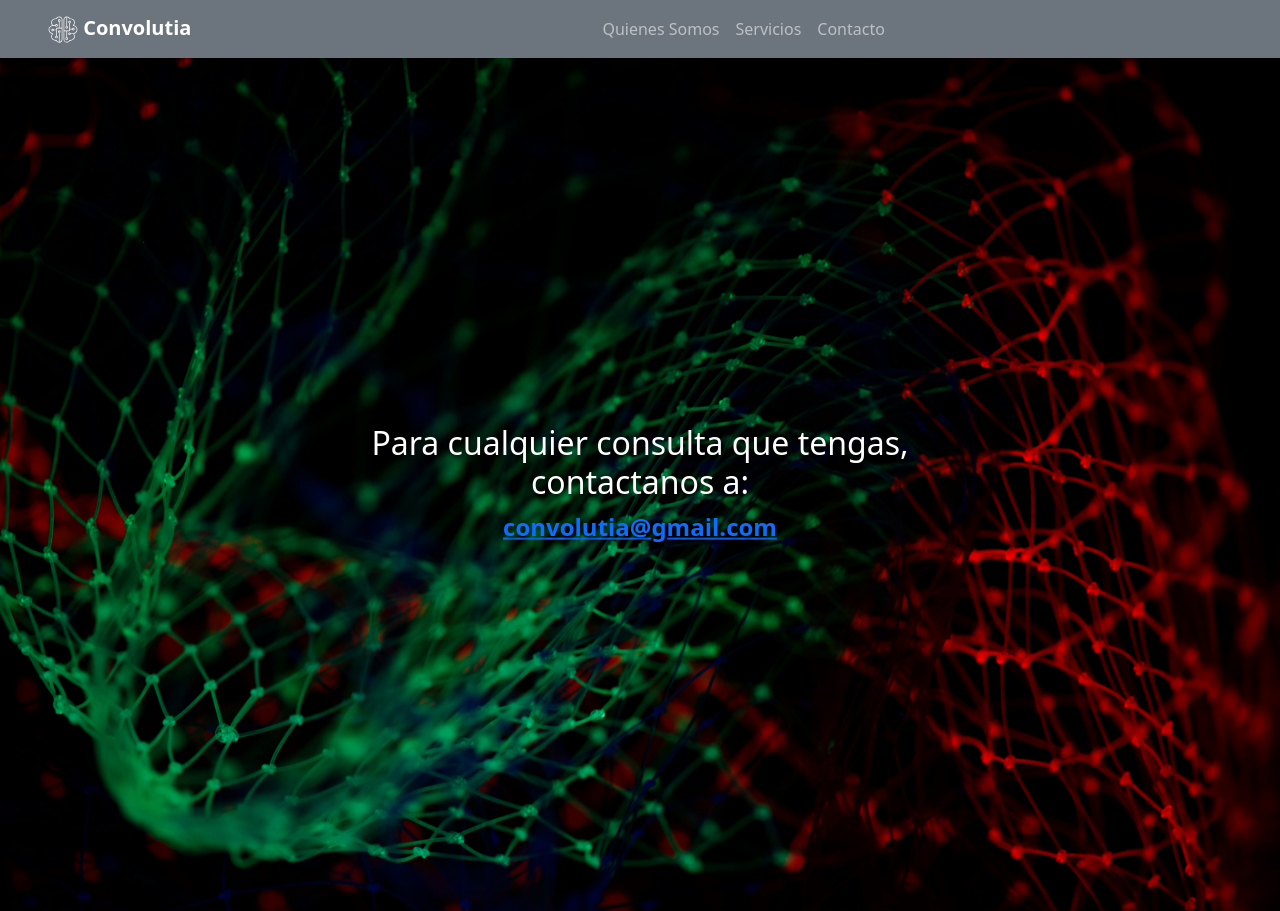
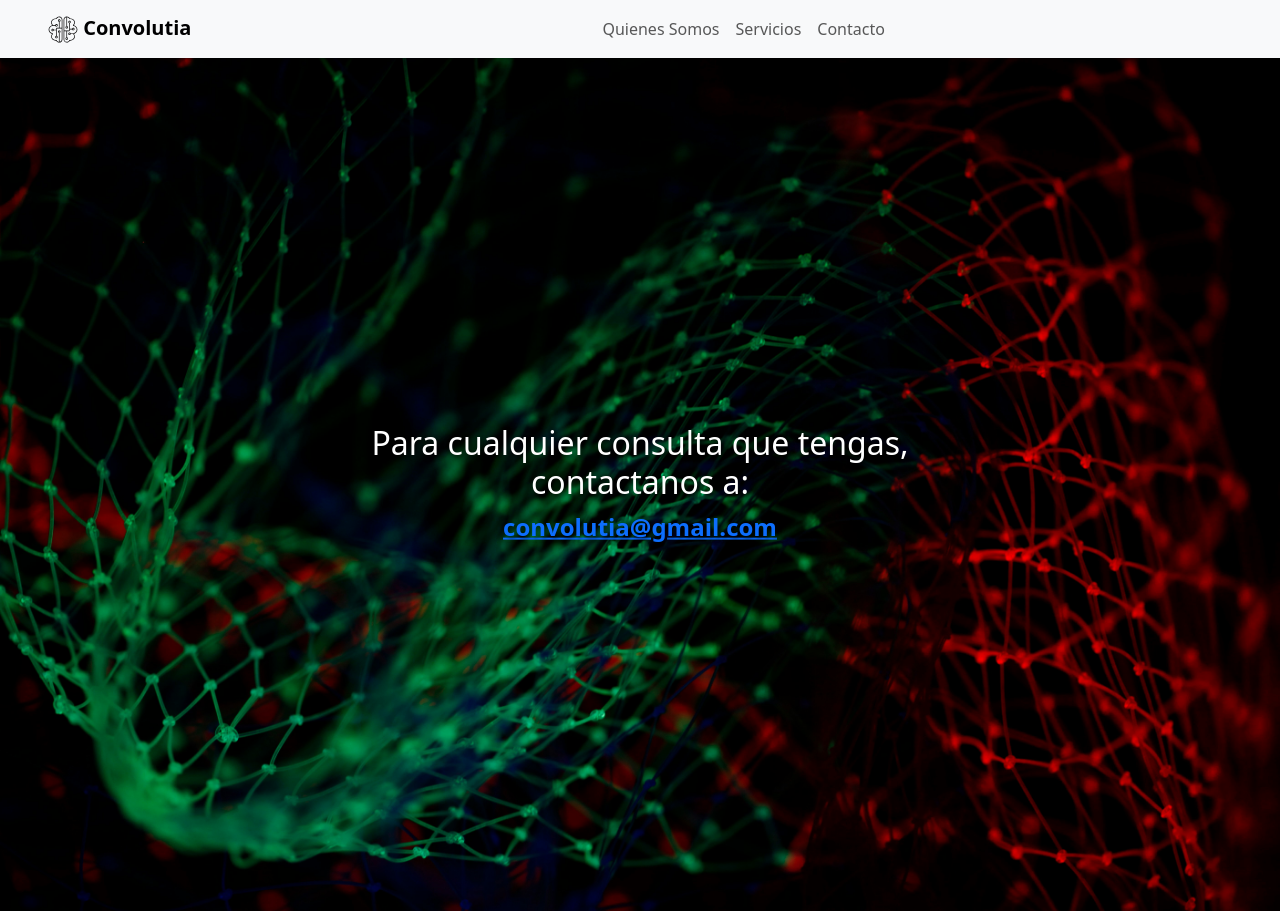
Before and after one commit to diegodiazross/convolutiva, a React (Vite) app: page /contacto in a window 1280 px wide. Built offline with nearby package versions, Linux system fonts and the light colour scheme.

Commit message:
ajuste en navbar

```diff
--- a/src/components/Contacto.module.css
+++ b/src/components/Contacto.module.css
@@ -1,12 +1,12 @@
 .container {
   position: relative;
-
+  display: inline-block;
 }
 .background-image {
- height: auto;
+  position: relative;
 }
 
-.overlay-header{
+.overlay-header {
   position: absolute;
   top: 50%;
   left: 50%;
@@ -16,19 +16,5 @@
   font-weight: bold;
   text-align: center;
   text-shadow: 2px 2px 4px rgba(0, 0, 0, 0.7);
+
 }
-
-/* .container::before {
-  content: "";
-  position: absolute;
-  top: 0px;
-  right: 0px;
-  bottom: 0px;
-  left: 0px;
-  background-image: url("../assets/machine_learning.jpg");
-  background-position: 0;
-  background-size: cover;
-  background-blend-mode: screen;
-  height: 100vh;
-  opacity: 1;
-} */
--- a/src/components/Navbar.jsx
+++ b/src/components/Navbar.jsx
@@ -2,13 +2,13 @@
 import Nav from "react-bootstrap/Nav";
 import Navbar from "react-bootstrap/Navbar";
 import Image  from "react-bootstrap/Image";
-import icon from "../assets/main-icon.svg";
+import icon from "../assets/main-icon-navbar.svg";
 
 function Navigator() {
   return (
-    <Navbar expand="md" collapseOnSelect="true" bg="secondary" data-bs-theme="dark">
+    <Navbar expand="md" collapseOnSelect="true" bg="light" data-bs-theme="light">
       <Navbar.Brand href="/" className="ps-5">
-        <Image src={icon} alt="logo" width="30px" height="30px"/>
+        <Image src={icon} alt="logo" style={{ width:"30px", height:"30px"}}/>
         {/* <img src={network} className="d-inline-block align-top" alt="logo"  />{" "} */}
         <strong>&nbsp;Convolutia</strong>
       </Navbar.Brand>
```
Also changed, not shown: src/assets/main-icon-navbar.svg (added). Lines whose indentation alone changed are shown as unchanged.
